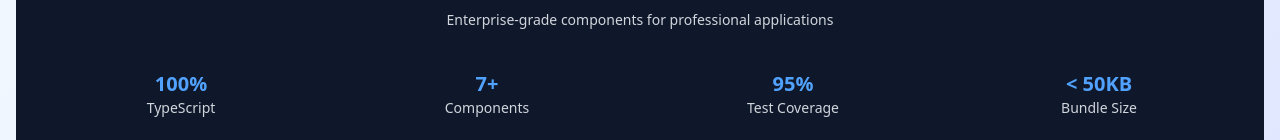
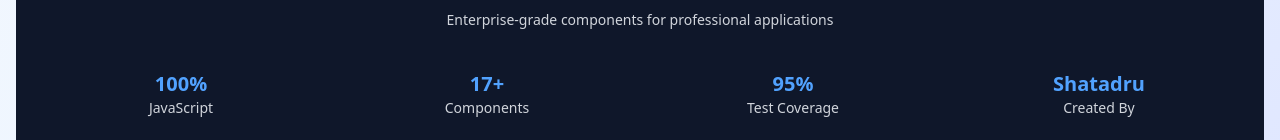
Before and after one commit to SBeeeee/Recurring-Date-Picker, a Next.js app: page / in a window 1280 px wide. Shown: the part 812-952 px from the top of the page. Built offline with nearby package versions, Linux system fonts and the light colour scheme.

Commit message:
added footer contents

```diff
--- a/src/components/Footer.jsx
+++ b/src/components/Footer.jsx
@@ -1,8 +1,8 @@
 const stats = [
-    { value: '100%', label: 'TypeScript' },
-    { value: '7+', label: 'Components' },
+    { value: '100%', label: 'JavaScript' },
+    { value: '17+', label: 'Components' },
     { value: '95%', label: 'Test Coverage' },
-    { value: '< 50KB', label: 'Bundle Size' },
+    { value: 'Shatadru', label: 'Created By' },
   ];
 
   const Footer = () => {
```
